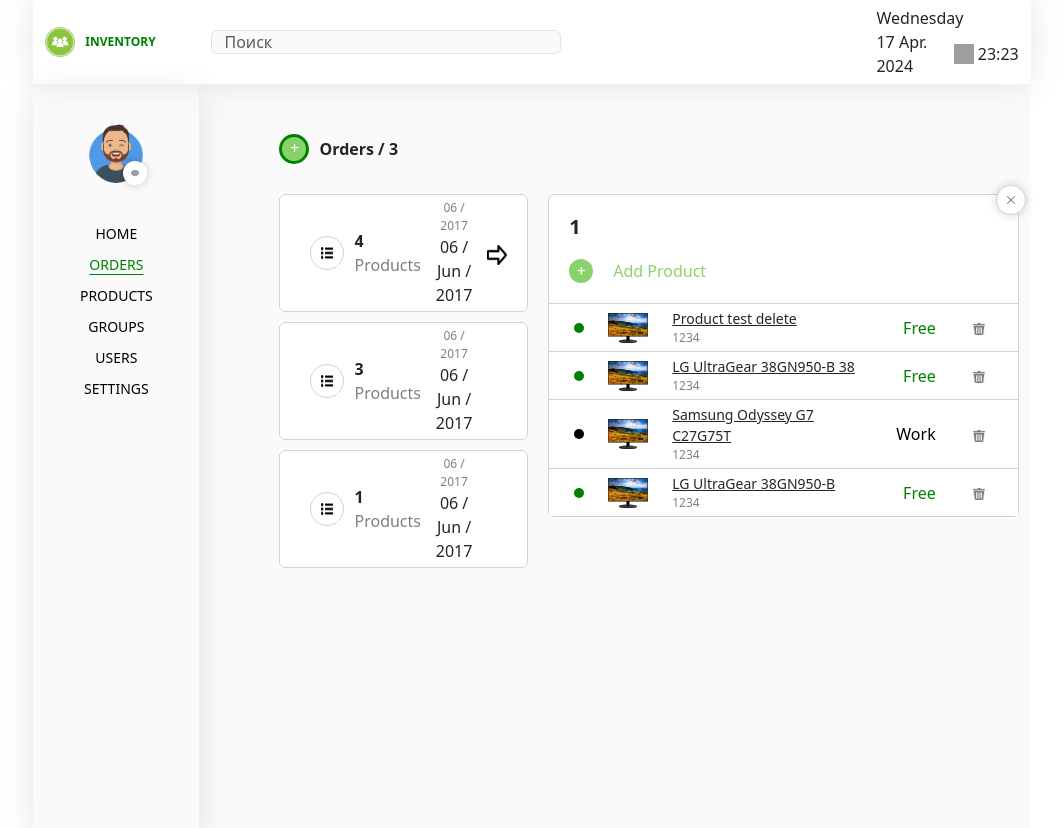
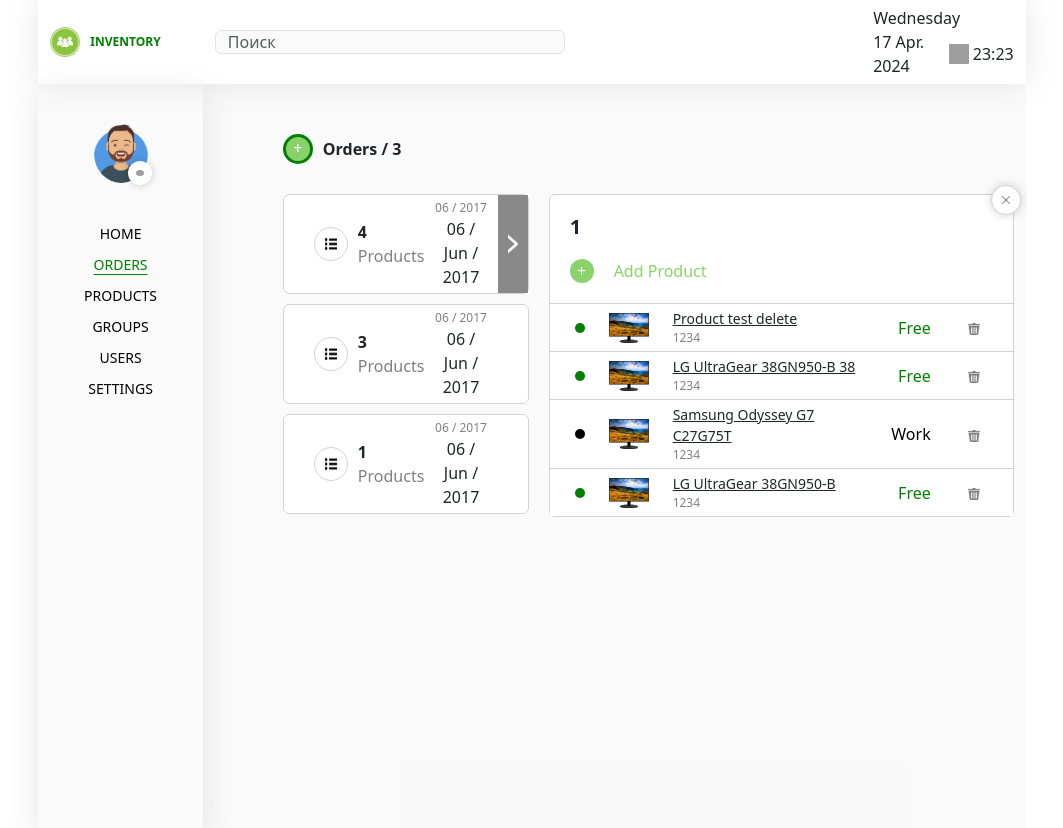
Before and after one commit to Lobovem/DzenCode, a React (Vite) app: page /orders/1/1 in a window 1280 px wide. Shown: the whole page, without its empty margins (108-1171 px from the left). Built offline with nearby package versions, Linux system fonts and the light colour scheme; data requests are answered from the project's data file; grey boxes are pictures that could not be loaded.

Commit message:
fix(Order): add new icon arrow

```diff
--- a/src/components/Order/Order.scss
+++ b/src/components/Order/Order.scss
@@ -17,7 +17,7 @@
     display: flex;
     flex: 1;
     gap: 10px;
-    padding: 4px 10px 4px 30px;
+    padding: 4px 0px 4px 30px;
 
     &:hover {
       box-shadow: 0 0 20px rgba(133, 125, 125, 0.2);
@@ -100,12 +100,21 @@
     flex-basis: 10%;
   }
 
-  &__iconActiveWrap {
+
+  &__iconWrap {
+    height: calc(100% + 8px);
+    display: flex;
+    align-items: center;
+    justify-content: center;
     width: 30px;
+
+    &_active {
+      background-color: rgb(137, 137, 137);
+    }
   }
 
-  &__iconActive {
-    width: 20px;
+  &__iconArrow {
+    width: 10px;
     height: 20px;
   }
 }
--- a/src/components/Order/Order.tsx
+++ b/src/components/Order/Order.tsx
@@ -87,9 +87,15 @@ export const Order: FC<IOrderProps> = ({ order }) => {
           )}
 
           {handleDetailOrder && (
-            <div className="order__iconActiveWrap">
+            <div
+              className={
+                id === order.id
+                  ? 'order__iconWrap order__iconWrap_active'
+                  : 'order__iconWrap'
+              }
+            >
               {id === order.id && (
-                <Image className="order__iconActive animation" src={iconArrow} />
+                <Image className="order__iconArrow animation" src={iconArrow} />
               )}
             </div>
           )}
```
Also changed, not shown: src/assets/icon/iconArrow.png.
